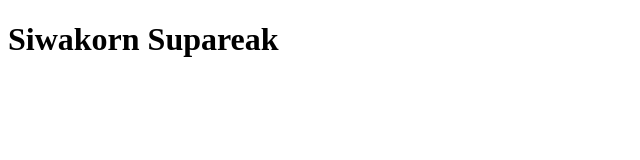
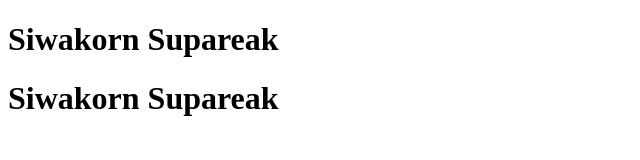
Before and after one commit to SiwakornSupareak/Basic-Git, a plain HTML site: page index.html in a window 1280 px wide. Shown: the whole page, without its empty margins (0-640 px from the left). Drawn offline with Linux system fonts and the light colour scheme.

Commit message:
Updated index.html

```diff
--- a/index.html
+++ b/index.html
@@ -9,6 +9,7 @@
 
 <body>
     <h1>Siwakorn Supareak</h1>
+    <h1>Siwakorn Supareak</h1>
 </body>
 
 </html>
```
